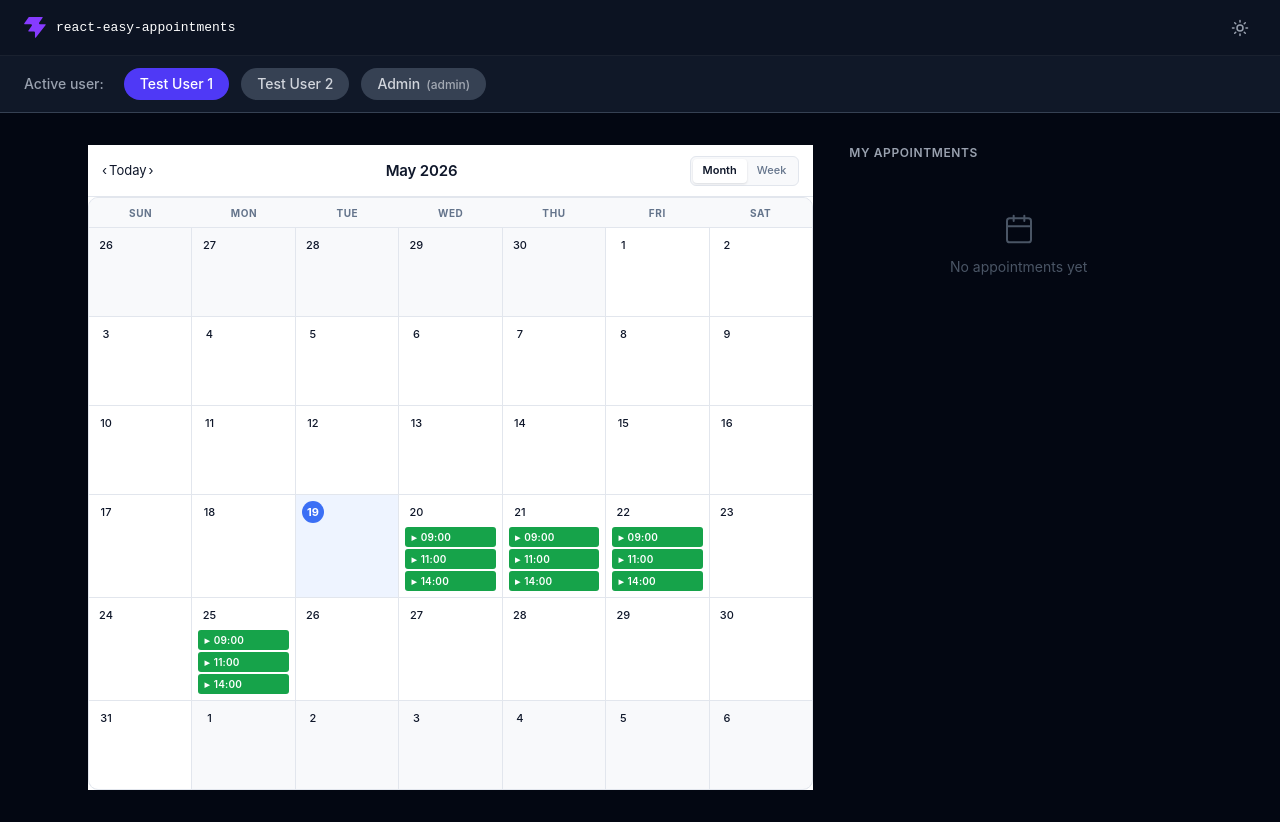
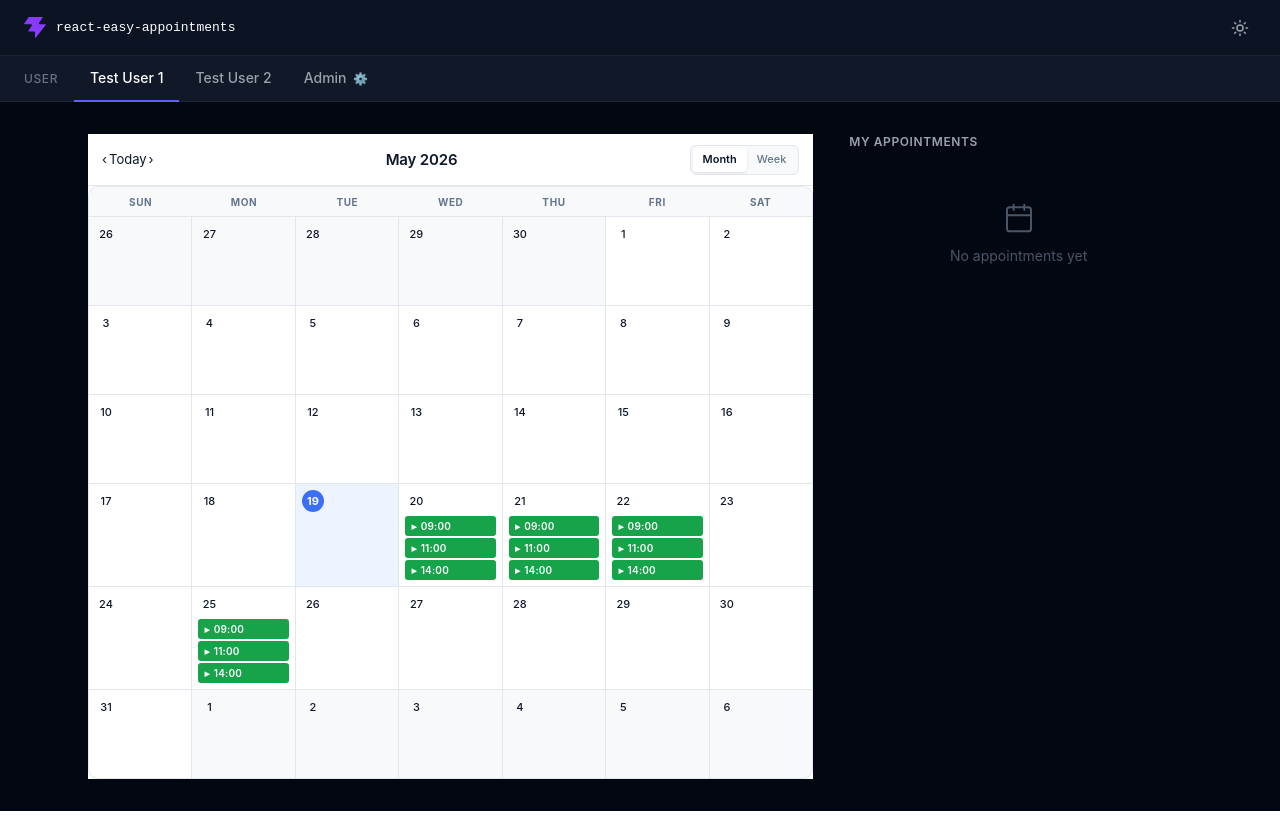
Before and after one commit to ShadmanSakib22/react-easy-appointments, a React (Vite) app in the folder apps/web/: page / in a window 1280 px wide. Built offline with nearby package versions, Linux system fonts and the light colour scheme.

Commit message:
feat(web): redesign UserSwitcher — tab indicators with bottom border

```diff
--- a/apps/web/src/components/UserSwitcher.tsx
+++ b/apps/web/src/components/UserSwitcher.tsx
@@ -4,25 +4,29 @@ export function UserSwitcher() {
   const { users, activeUser, setActiveUser } = useUserStore()
 
   return (
-    <div className="flex items-center gap-3 px-6 py-3 bg-gray-900 border-b border-gray-700">
-      <span className="text-gray-400 text-sm font-medium mr-2">Active user:</span>
+    <div className="flex items-center bg-[#111827] border-b border-[#1f2937]">
+      <div className="flex items-center px-6 gap-0">
+        <span className="text-gray-500 text-xs font-medium uppercase tracking-wider py-3 mr-4 shrink-0">
+          User
+        </span>
         {users.map(user => (
           <button
             key={user.id}
             onClick={() => setActiveUser(user.id)}
             className={[
-            'px-4 py-1.5 rounded-full text-sm font-medium transition-colors',
+              'relative px-4 py-3 text-sm font-medium transition-colors border-b-2 -mb-px whitespace-nowrap',
               activeUser.id === user.id
-              ? 'bg-indigo-600 text-white'
-              : 'bg-gray-700 text-gray-300 hover:bg-gray-600',
+                ? 'text-white border-indigo-500'
+                : 'text-gray-400 border-transparent hover:text-gray-200 hover:border-gray-600',
             ].join(' ')}
           >
             {user.label}
             {user.role === 'admin' && (
-            <span className="ml-1.5 text-xs opacity-70">(admin)</span>
+              <span className="ml-1.5 text-gray-500 text-xs">⚙</span>
             )}
           </button>
         ))}
       </div>
+    </div>
   )
 }
```
Lines whose indentation alone changed are shown as unchanged.
